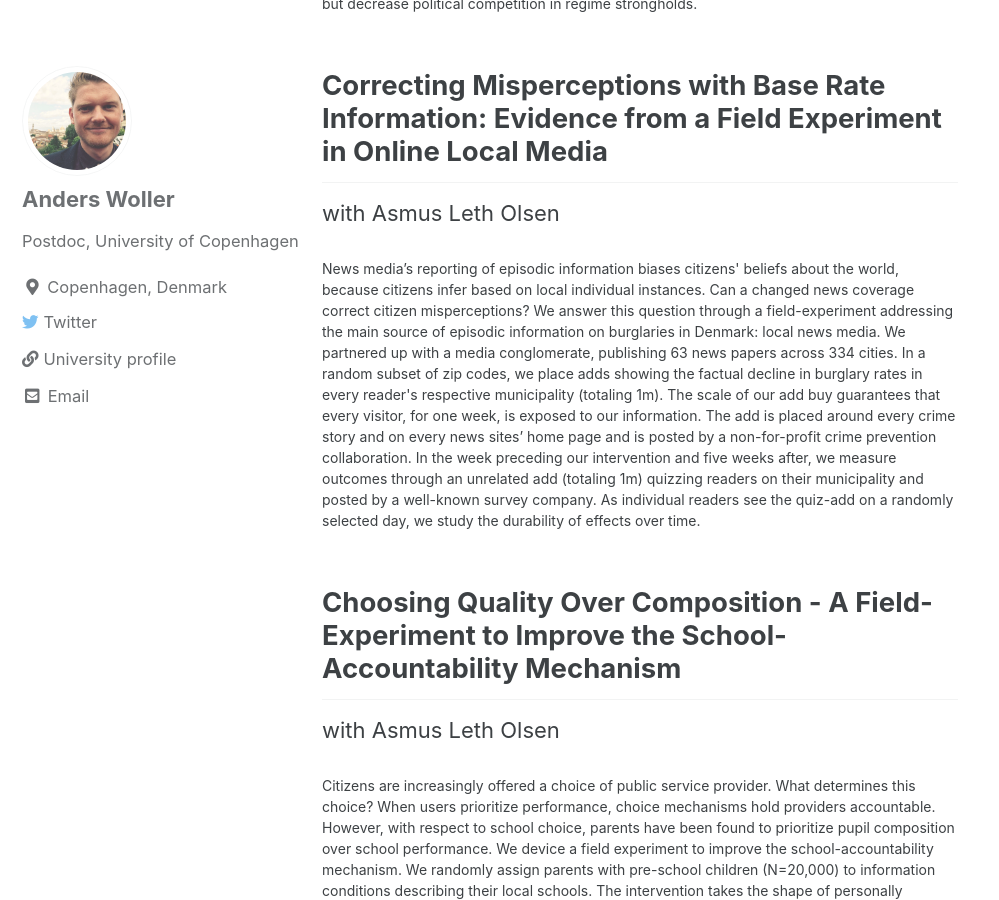
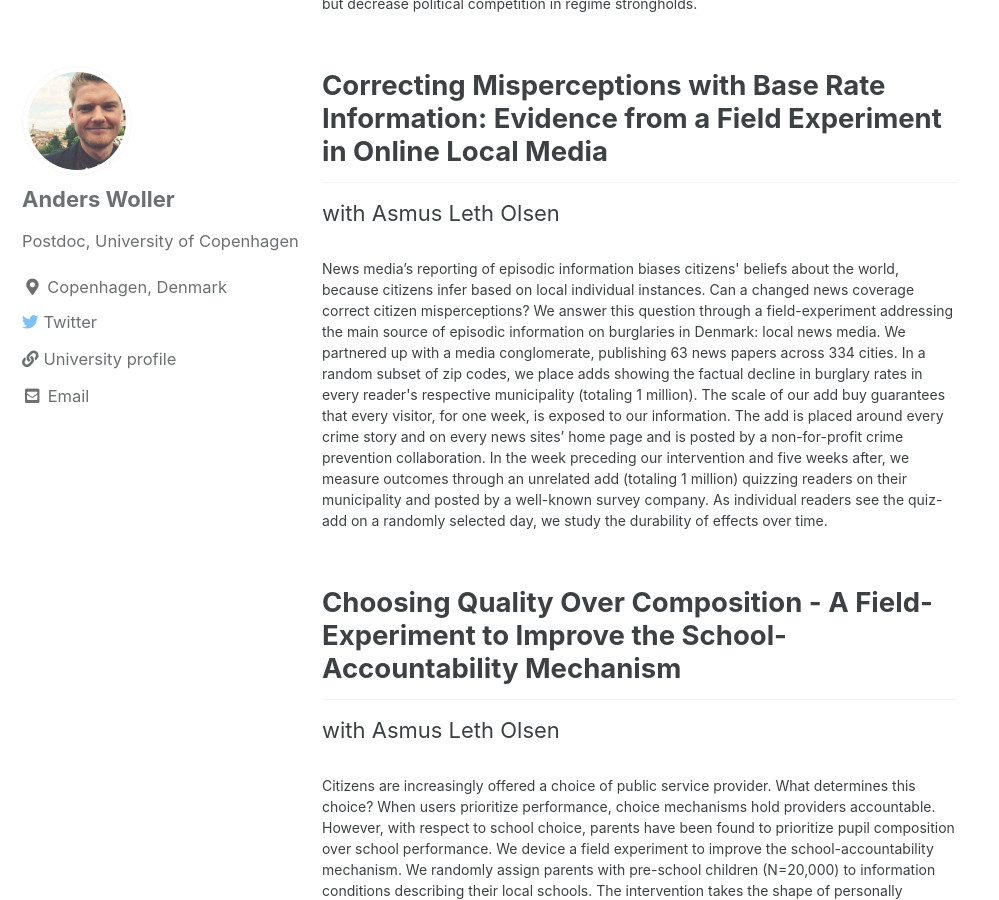
Before and after one commit to AndersWoller/AndersWoller.github.io, a Jekyll site: the page built from _pages/research.md, in a window 1280 px wide and 900 px high, scrolled down 679 px. Shown: the whole window, without its empty margins (0-999 px from the left). Built offline with Jekyll 4.4.1, drawn with Linux system fonts in a browser that asks for light colours; cached includes are drawn as plain includes.

Commit message:
Update research.md

```diff
--- a/_pages/research.md
+++ b/_pages/research.md
@@ -15,7 +15,7 @@
 <h2> Correcting Misperceptions with Base Rate Information: Evidence from a Field Experiment in Online Local Media </h2>
 with Asmus Leth Olsen
 
-<p style="font-size:14px"> News media’s reporting of episodic information biases citizens' beliefs about the world, because citizens infer based on local individual instances. Can a changed news coverage correct citizen misperceptions? We answer this question through a field-experiment addressing the main source of episodic information on burglaries in Denmark: local news media. We partnered up with a media conglomerate, publishing 63 news papers across 334 cities. In a random subset of zip codes, we place adds showing the factual decline in burglary rates in every reader's respective municipality (totaling 1m). The scale of our add buy guarantees that every visitor, for one week, is exposed to our information. The add is placed around every crime story and on every news sites’ home page and is posted by a non-for-profit crime prevention collaboration.  In the week preceding our intervention and five weeks after, we measure outcomes through an unrelated add (totaling 1m) quizzing readers on their municipality and posted by a well-known survey company. As individual readers see the quiz-add on a randomly selected day, we study the durability of effects over time. </p>
+<p style="font-size:14px"> News media’s reporting of episodic information biases citizens' beliefs about the world, because citizens infer based on local individual instances. Can a changed news coverage correct citizen misperceptions? We answer this question through a field-experiment addressing the main source of episodic information on burglaries in Denmark: local news media. We partnered up with a media conglomerate, publishing 63 news papers across 334 cities. In a random subset of zip codes, we place adds showing the factual decline in burglary rates in every reader's respective municipality (totaling 1 million). The scale of our add buy guarantees that every visitor, for one week, is exposed to our information. The add is placed around every crime story and on every news sites’ home page and is posted by a non-for-profit crime prevention collaboration.  In the week preceding our intervention and five weeks after, we measure outcomes through an unrelated add (totaling 1 million) quizzing readers on their municipality and posted by a well-known survey company. As individual readers see the quiz-add on a randomly selected day, we study the durability of effects over time. </p>
 
 <h2> Choosing Quality Over Composition - A Field-Experiment to Improve the School-Accountability Mechanism </h2>
 with Asmus Leth Olsen
```
